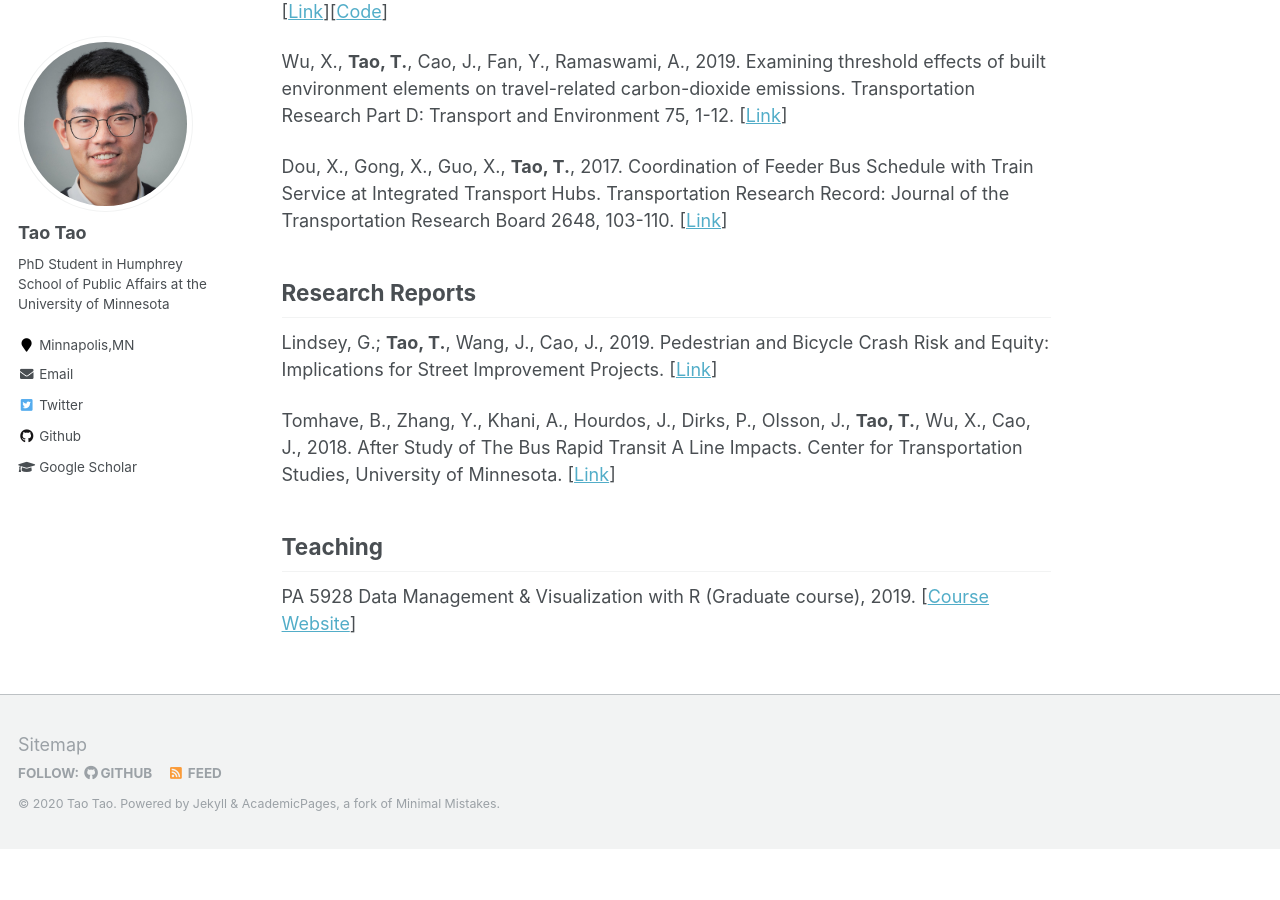
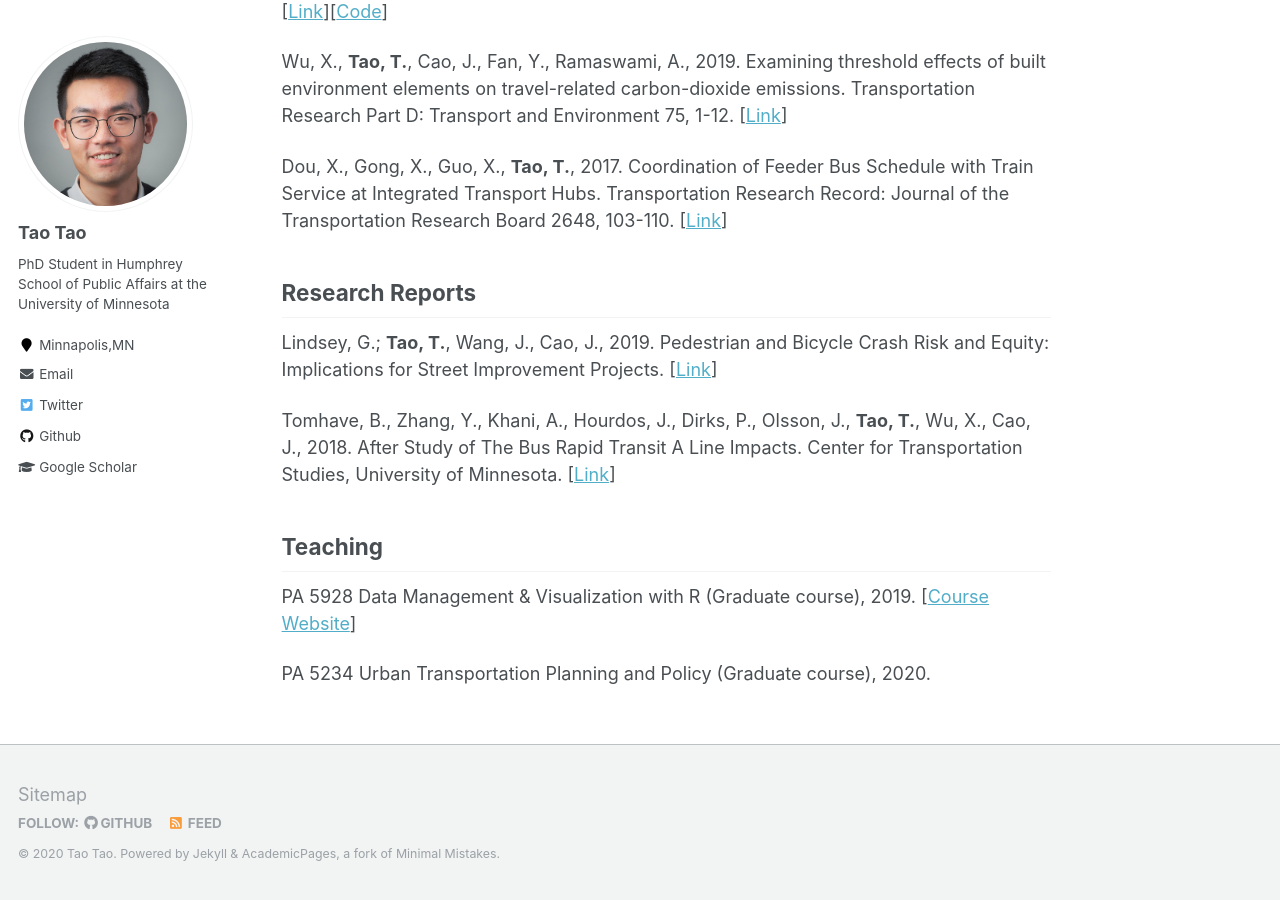
Before and after one commit to vtao1989/blog, a Jekyll site: the page built from _pages/about.md, in a window 1280 px wide and 900 px high, scrolled down 868 px. Built offline with Jekyll 4.4.1, drawn with Linux system fonts in a browser that asks for light colours; before the commit the page ends 1717 px from its top, so only the background shows below that.

Commit message:
Update about.md

```diff
--- a/_pages/about.md
+++ b/_pages/about.md
@@ -34,3 +34,5 @@ Tomhave, B., Zhang, Y., Khani, A., Hourdos, J., Dirks, P., Olsson, J., **Tao, T.
 ## **Teaching**
 
 PA 5928 Data Management & Visualization with R (Graduate course), 2019. [[Course Website](https://vtao1989.github.io/PA5928-Data-management-and-visualization-with-R/)]
+
+PA 5234 Urban Transportation Planning and Policy (Graduate course), 2020.
```
